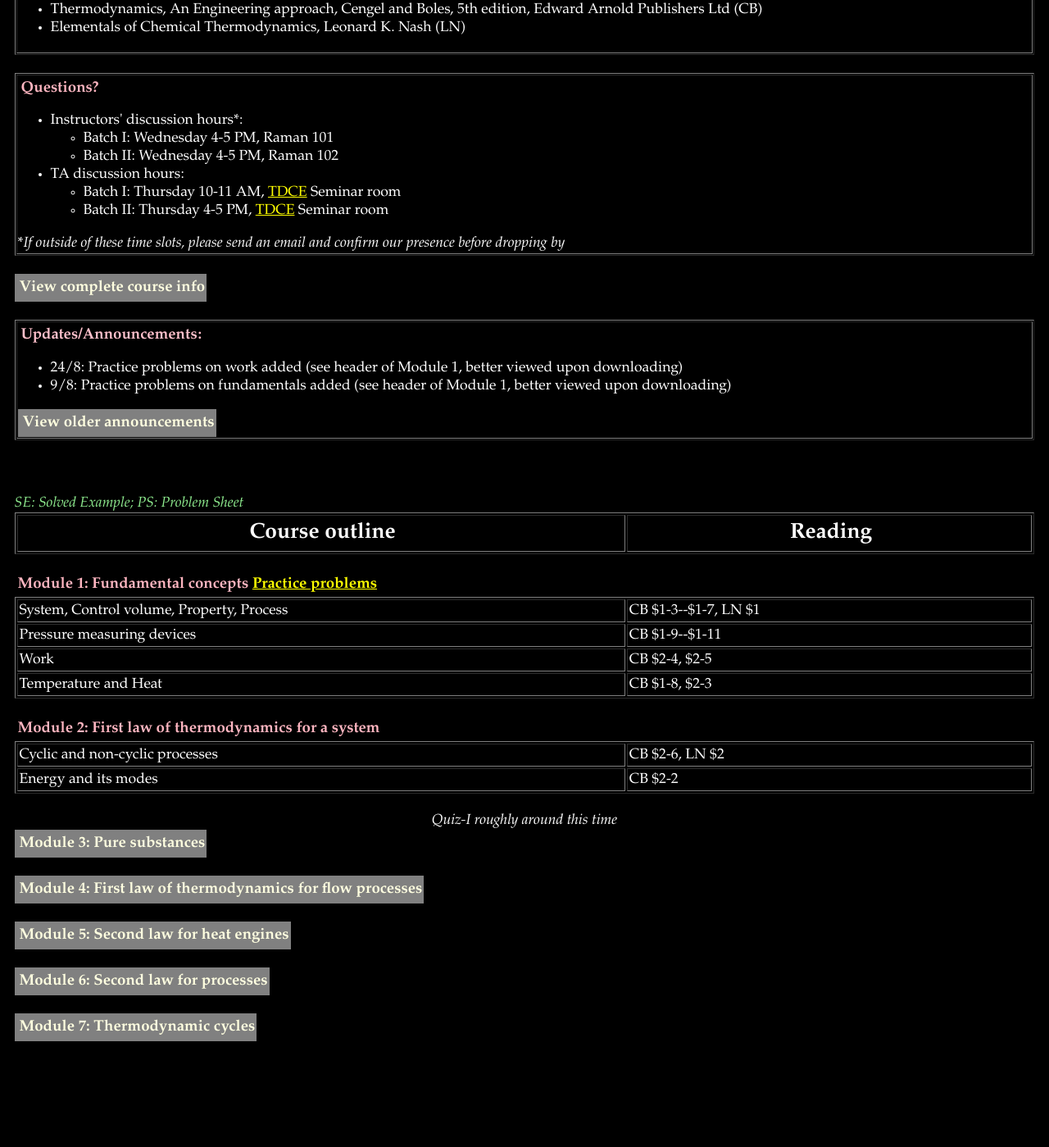
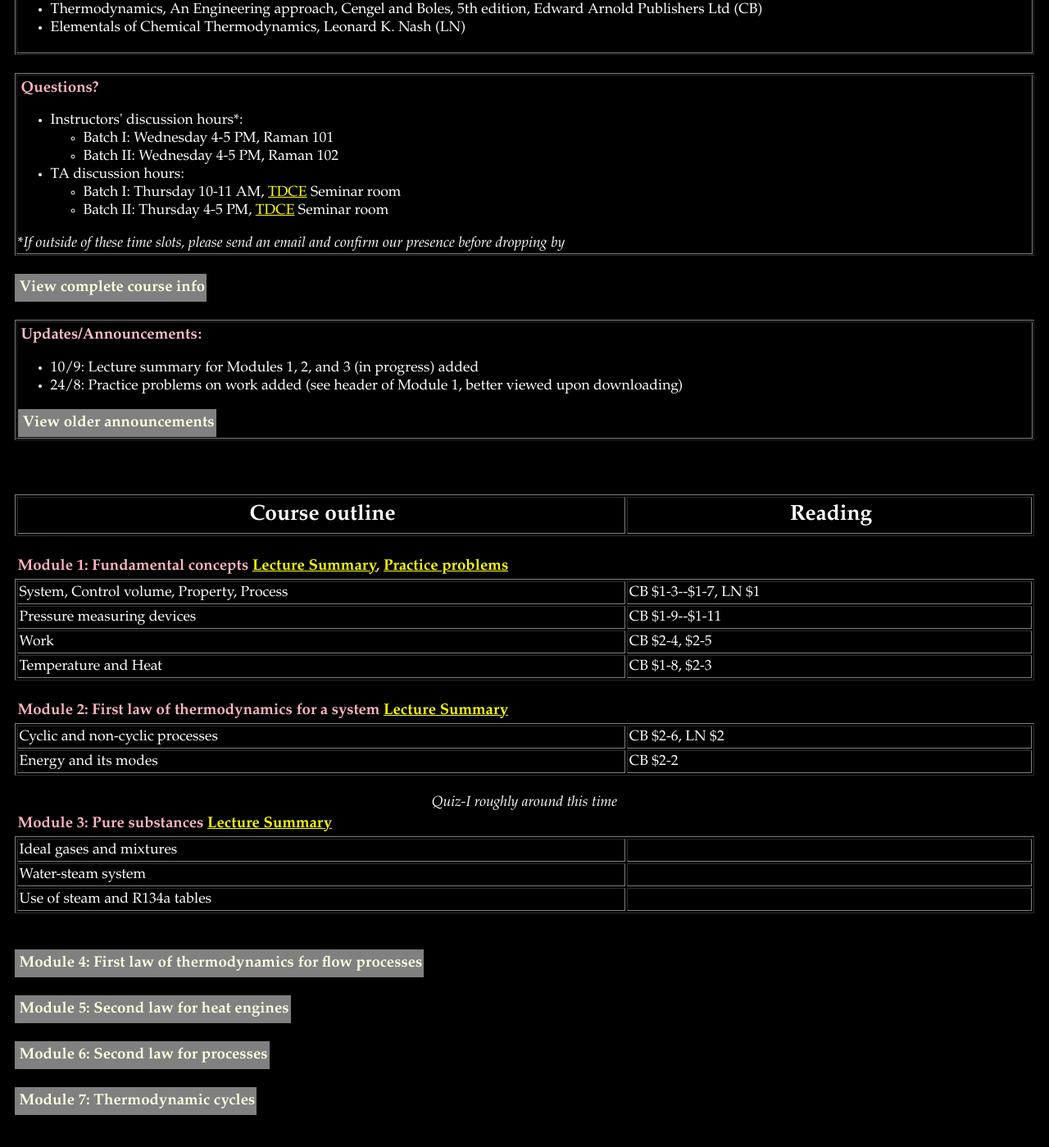
Before and after one commit to krithikasivaram/krithikasivaram.github.io, a Jekyll site: the page teaching/ME1100_Jul_Nov_2019.html, which Jekyll copies as it is, in a window 1280 px wide and 1400 px high, scrolled down 279 px. Shown: the whole window at 82% size. Built offline with Jekyll 4.4.1, drawn with Linux system fonts in a browser that asks for light colours; before the commit the page ends 1589 px from its top, so only the background shows below that.

Commit message:
addign lecture summary

```diff
--- a/teaching/ME1100_Jul_Nov_2019.html
+++ b/teaching/ME1100_Jul_Nov_2019.html
@@ -202,12 +202,13 @@ Email: varuns@iitm.ac.in </li>
 <h3> <font color="pink">
 Updates/Announcements:</font></h3>
 <ul>
+	<li>10/9: Lecture summary for Modules 1, 2, and 3 (in progress) added</li>
 	<li>24/8: Practice problems on work added (see header of Module 1, better viewed upon downloading) </li>
-	<li>9/8: Practice problems on fundamentals added (see header of Module 1, better viewed upon downloading) </li>
 </ul>
 <button class="collapsible"><h5>View older announcements</h5></button>
 <div class="content">
 <ul>
+	<li> 9/8: Practice problems on fundamentals added (see header of Module 1, better viewed upon downloading) </li>
 	<li> 7/8: Discussion hours edited for Batch I and II (Instructors, TAs) </li>
 	<li> 23/7: Welcome to ME1100!
 		<ul><li>We start our instruction on August 1st. Check the time and venue above.
@@ -221,7 +222,7 @@ Updates/Announcements:</font></h3>
 </table><br>
 
 <br><br>
-<!-<p><font color="lightgreen"><i>SE: Solved Example; PS: Problem Sheet</i></font></p>
+<!--<p><font color="lightgreen"><i>SE: Solved Example; PS: Problem Sheet</i></font></p> -->
 <table border="1" cellspacing="2" cellpadding="2"  width="100%">
 	<col width = "60%">
 	<col width = "40%">
@@ -231,7 +232,7 @@ Updates/Announcements:</font></h3>
 </table>
 <br>
 
-<h3>Module 1: Fundamental concepts <a href="https://owncloud.iitm.ac.in/index.php/s/ELd32wS2DbPo2t5" target="_blank">Practice problems</a> </h3>
+<h3>Module 1: Fundamental concepts <a href="https://owncloud.iitm.ac.in/index.php/s/EKMbpOk12WgwQjU" target="_blank">Lecture Summary</a>, <a href="https://owncloud.iitm.ac.in/index.php/s/ELd32wS2DbPo2t5" target="_blank">Practice problems</a> </h3>
 <table border="1" cellspacing="2" cellpadding="2" width="100%">
 	<col width = "60%">
 	<col width = "40%">
@@ -243,7 +244,7 @@ Updates/Announcements:</font></h3>
 </table>
 <br>
 
-<h3>Module 2: First law of thermodynamics for a system</h3>
+<h3>Module 2: First law of thermodynamics for a system <a href="https://owncloud.iitm.ac.in/index.php/s/XYLjauE7T3GJlR0" target="_blank">Lecture Summary</a></h3>
 <table border="1" cellspacing="2" cellpadding="2" width="100%">
 	<col width = "60%">
 	<col width = "40%">
@@ -254,8 +255,7 @@ Updates/Announcements:</font></h3>
 
 <center><i> Quiz-I roughly around this time </i></center>
 
-<button class="collapsible"><h5>Module 3: Pure substances </h5></button>
-<div class="content">
+<h3>Module 3: Pure substances <a href="https://owncloud.iitm.ac.in/index.php/s/f9e5SwQA4Cfc6IF" target="_blank">Lecture Summary</a></h3>
 <table border="1" cellspacing="2" cellpadding="2" width="100%">
 	<col width = "60%">
 	<col width = "40%">
@@ -264,7 +264,6 @@ Updates/Announcements:</font></h3>
 	<tr> <td> Use of steam and R134a tables </td> <td> </td>
 	</tr>
 </table>
-</div>
 <br><br>
 
 <button class="collapsible"><h5>Module 4: First law of thermodynamics for flow processes  </h5></button>
```
